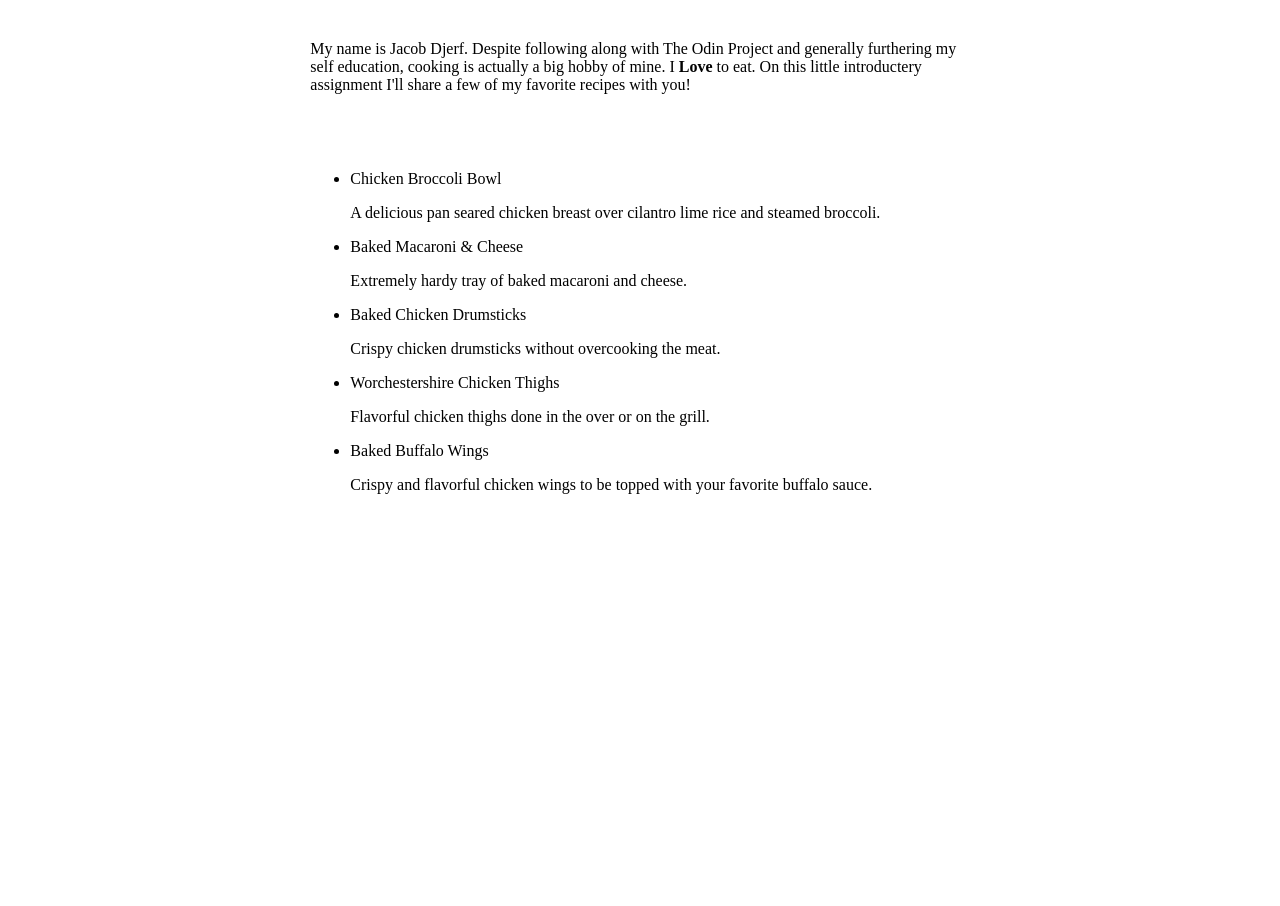
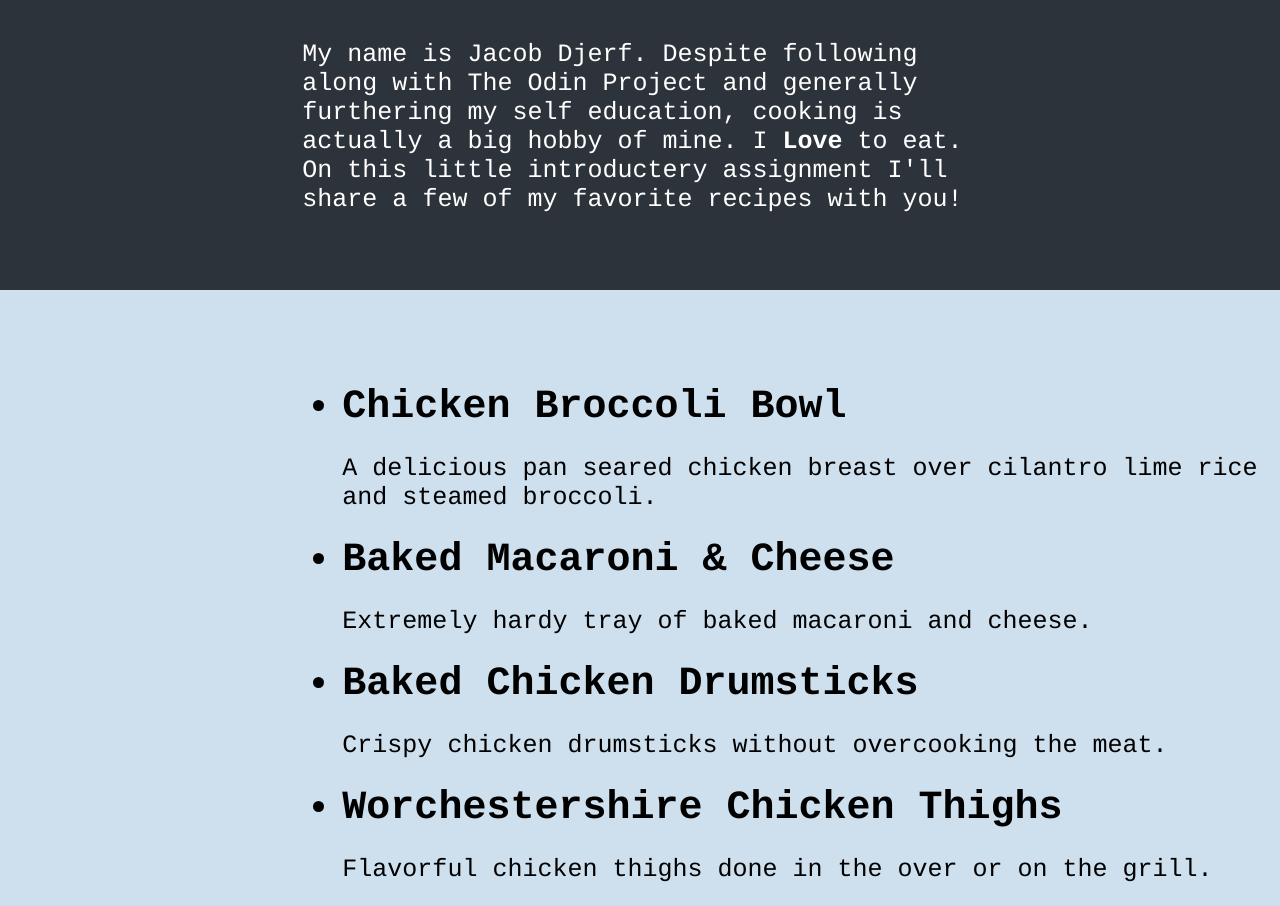
Before and after one commit to Uginashi/odin-recipes, a plain HTML site: page index.html in a window 1280 px wide. Shown: the part 161-1067 px from the top of the page. Before the commit the page ends 800 px from the top, so only its background shows below. Drawn offline with Linux system fonts and the light colour scheme.

Commit message:
Redesign color scheme & design layout, add font family list
Changed the color scheme to fit the theme better. Changed the layout
of the webpage by changing margins to 0 so background runs edge to edge.
Changed font and added alternatives for systems without the font.

```diff
--- a/css/style.css
+++ b/css/style.css
@@ -1,19 +1,25 @@
 body {
-
+color: white;
+background-color: #2d333b;
+font-family: Rockwell, "Courier Bold", Courier, Georgia, Times, "Times New Roman", serif;
+margin: 0;
+padding: 0;
 }
 
 .list-item {
-
+font-weight: bold;
+font-size: 40px;
 }
 
 .listdesc {
-
+font-size: 25px;
 }
 
 .intro {
     margin-left: 8cm;
     margin-right: 8cm;
     margin-top: 1.5cm;
+    font-size: 25px;
 }
 
 .title {
@@ -25,4 +31,17 @@ text-shadow: 5px;
 ul {
     margin-top: 2cm;
     margin-left: 8cm;
+    color: black;
 }
+
+.list {
+    background-color: #cedfee;
+    margin-left: 0%;
+    margin-right: 0%;
+    margin-bottom: 2cm;
+    margin-top: 2cm;
+    padding-top: 0.5cm;
+    padding-bottom: 0.5cm;
+    border: #141d25;
+    border: 5px;
+}
--- a/index.html
+++ b/index.html
@@ -16,7 +16,7 @@
         <div class="intro">My name is Jacob Djerf. Despite following along with The Odin Project and generally furthering my self education,
         cooking is actually a big hobby of mine. I <strong>Love</strong> to eat. On this little introductery assignment I'll share a few
         of my favorite recipes with you!</div>
-
+    <div class="list">
     <ul>
         <li class="list-item">Chicken Broccoli Bowl</li>
             <p class="listdesc">A delicious pan seared chicken breast over cilantro lime rice and steamed broccoli.</p>
@@ -29,6 +29,7 @@
         <li class="list-item">Baked Buffalo Wings</li>
             <p class="listdesc">Crispy and flavorful chicken wings to be topped with your favorite buffalo sauce.</p>
     </ul>
+    </div>
 
 </body>
 </html>
```
Lines whose indentation alone changed are shown as unchanged.
